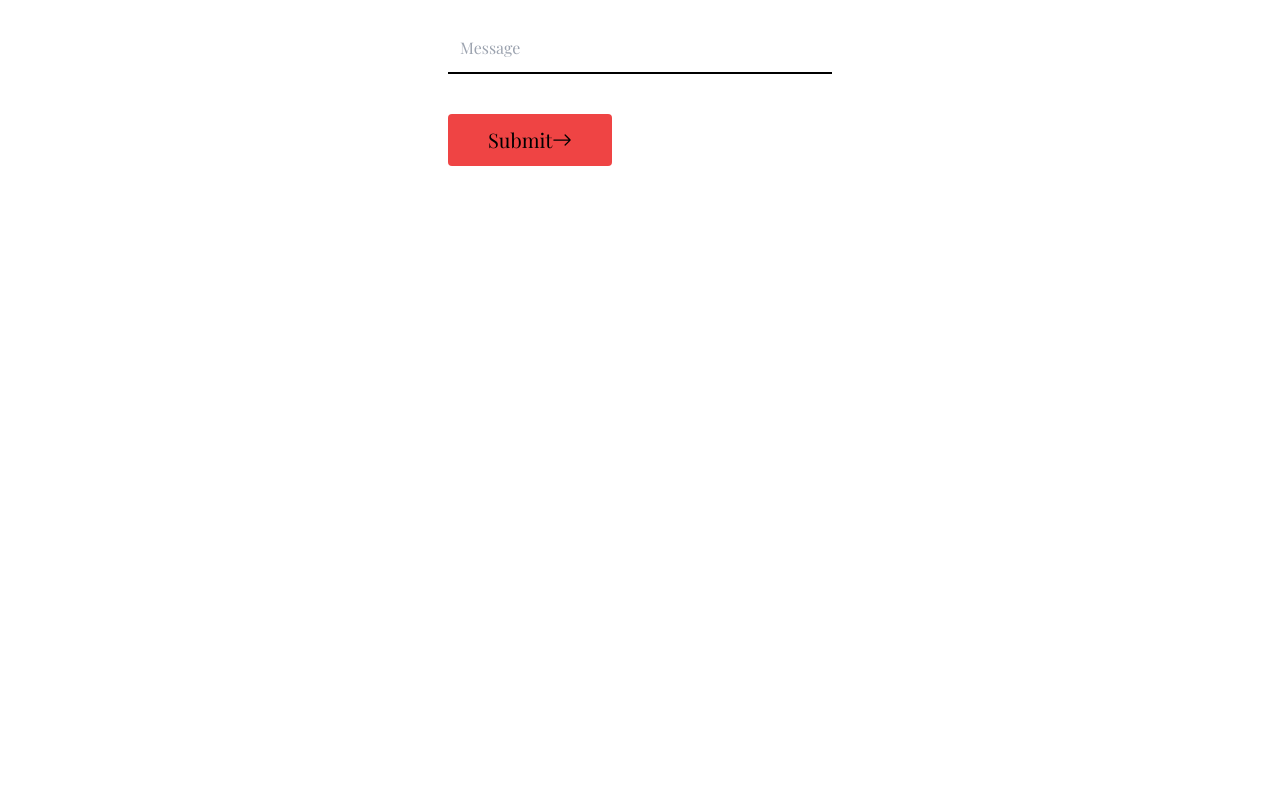
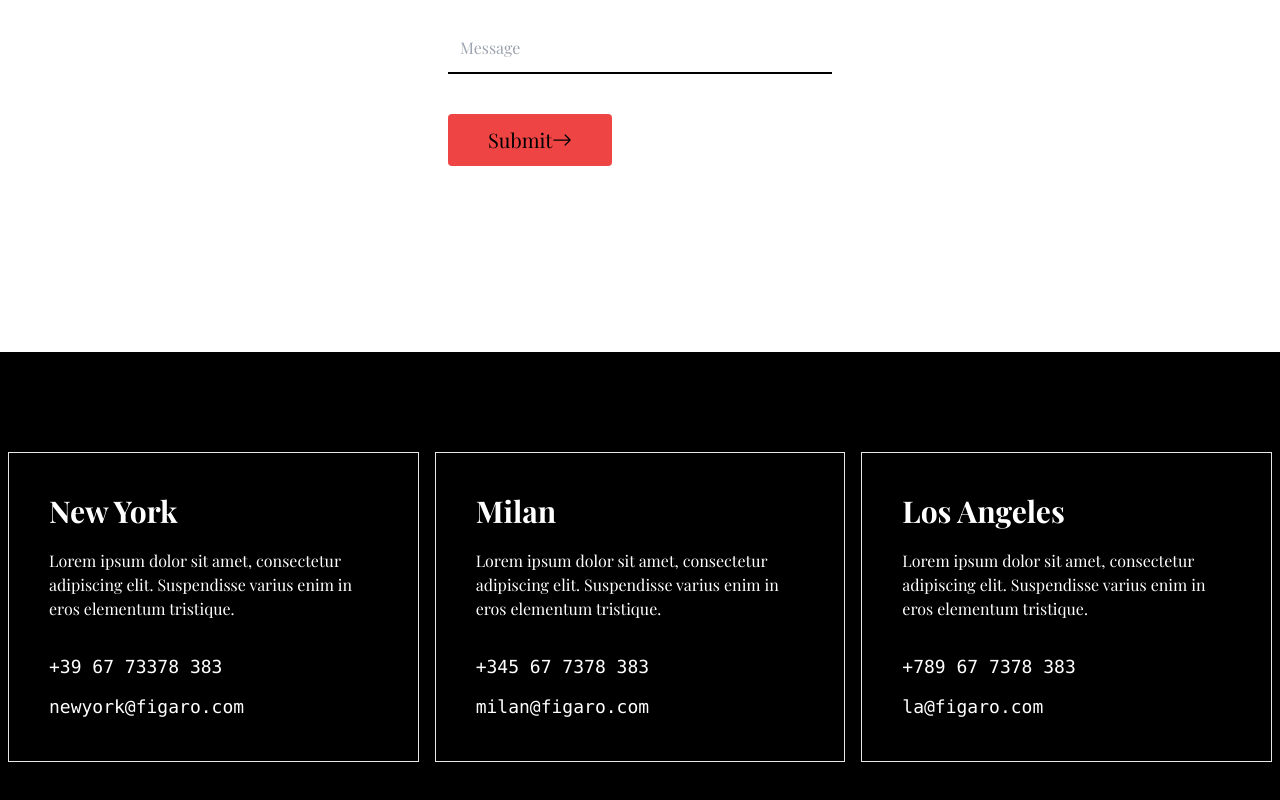
Before and after one commit to nedim-bajric/figaro, a React (Create React App) app: page / in a window 1280 px wide. Shown: the part 3032-3832 px from the top of the page. Before the commit the page ends 3384 px from the top, so only its background shows below. Built offline with nearby package versions, Linux system fonts and the light colour scheme.

Commit message:
locations done

```diff
--- /dev/null
+++ b/src/components/Card/Card.js
@@ -0,0 +1,17 @@
+import React from "react";
+
+const Card = ({ item }) => {
+  return (
+    <div className="card w-11/12 h-11/12 border mx-auto my-5 xl:mx-2 xxl:mx-2 xxl:h-1/2">
+      <div className="wrapper p-10 w-full h-full text-white flex flex-col items-start justify-start">
+        <h1 className="text-3xl font-bold">{item.title}</h1>
+        <p className="text-md my-5 text-left">{item.paragraph}</p>
+        <span className="text-lg font-mono">{item.addres}</span>
+        <span className="text-lg font-mono my-3">{item.mob}</span>
+        <span className="text-lg font-mono">{item.email}</span>
+      </div>
+    </div>
+  );
+};
+
+export default Card;
--- /dev/null
+++ b/src/container/pages/sections/Locations.js
@@ -0,0 +1,19 @@
+import React from "react";
+import Card from "../../../components/Card/Card";
+import data from "../../../data/location.data";
+const Locations = () => {
+  return (
+    <div
+      id="locations"
+      className="locations w-screen h-full bg-black xxl:h-screen"
+    >
+      <div className="wrapper w-full h-full py-20 xl:flex xxl:flex xxl:items-center">
+        {data.map((item) => (
+          <Card item={item} />
+        ))}
+      </div>
+    </div>
+  );
+};
+
+export default Locations;
--- /dev/null
+++ b/src/data/location.data.js
@@ -0,0 +1,30 @@
+const data = [
+  {
+    id: 0,
+    title: "New York",
+    paragraph:
+      "Lorem ipsum dolor sit amet, consectetur adipiscing elit. Suspendisse varius enim in eros elementum tristique. ",
+    adress: "244 avenue",
+    mob: "+39 67 73378 383",
+    email: "newyork@figaro.com",
+  },
+  {
+    id: 1,
+    title: "Milan",
+    paragraph:
+      "Lorem ipsum dolor sit amet, consectetur adipiscing elit. Suspendisse varius enim in eros elementum tristique. ",
+    adress: "Via A.Moro, 54",
+    mob: "+345 67 7378 383",
+    email: "milan@figaro.com",
+  },
+  {
+    id: 2,
+    title: "Los Angeles",
+    paragraph:
+      " Lorem ipsum dolor sit amet, consectetur adipiscing elit. Suspendisse varius enim in eros elementum tristique. ",
+    adress: "235 Beverly Hills",
+    mob: "+789 67 7378 383",
+    email: "la@figaro.com",
+  },
+];
+export default data;
--- a/src/layouts/Mainlayaout.jsx
+++ b/src/layouts/Mainlayaout.jsx
@@ -4,6 +4,7 @@ import FirstSection from "../container/pages/sections/FirstSection";
 import SecondSection from "../container/pages/sections/SecondSection";
 import ThirdSection from "../container/pages/sections/ThirdSection";
 import Book from "../container/pages/sections/Book";
+import Locations from "../container/pages/sections/Locations";
 const Mainlayaout = () => {
   return (
     <div className="w-screen h-full relative bg-white   ">
@@ -12,6 +13,7 @@ const Mainlayaout = () => {
       <SecondSection />
       <ThirdSection />
       <Book />
+      <Locations />
     </div>
   );
 };
```
